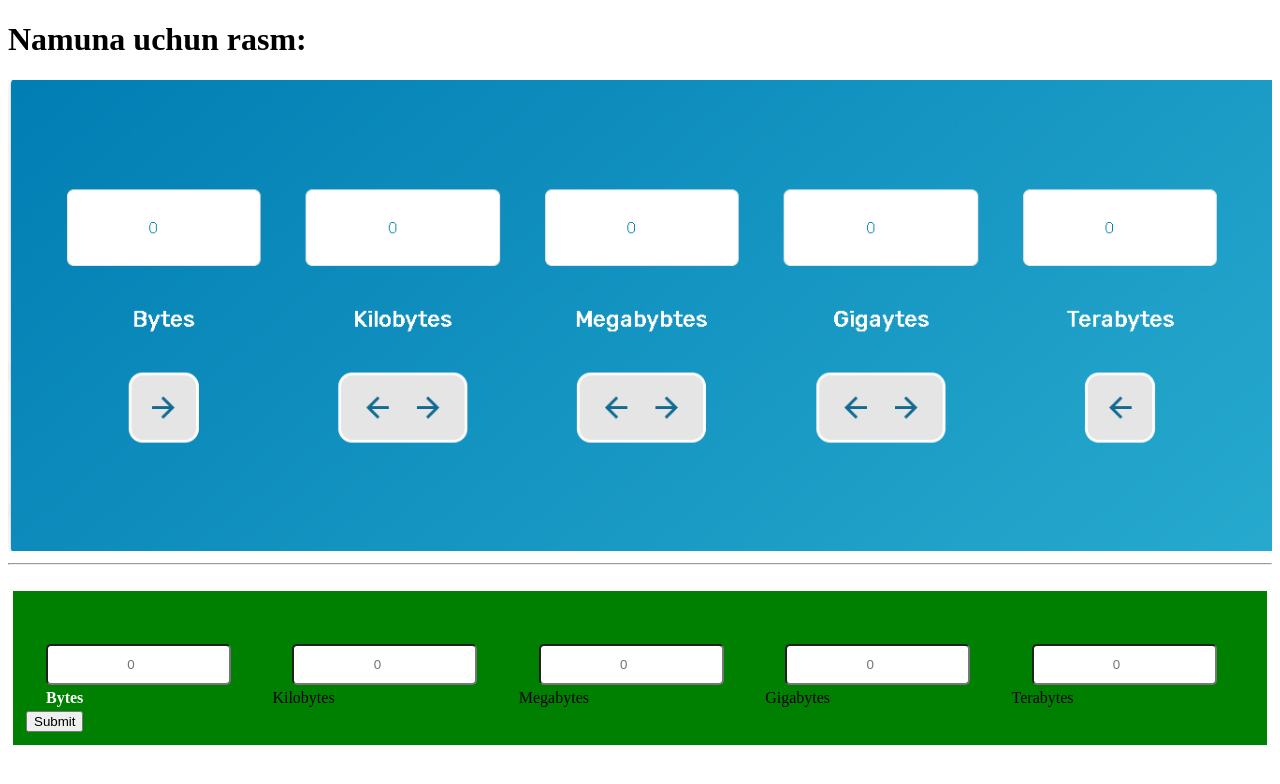
After one commit to SardorKhiva/php_praktikum, a PHP site: page /vazifa_07.php in a window 1280 px wide. The commit adds this page. Shown: the top 784 px of the page. Run offline with PHP 8.4, Linux system fonts and the light colour scheme.

Commit message:
formalar bilan ishlash uyga vazifa 7-si mukammalroq ishlanmoqda

```diff
--- a/05_formalar/uyishi/vazifa_05.php
+++ b/05_formalar/uyishi/vazifa_05.php
@@ -49,7 +49,6 @@ if (isset($_POST['num_1']) && !empty($_POST['num_1']) &&
 }
 ?>
 
-
 <h1>Kalkulyator</h1>
 
 <form action="vazifa_05.php" method="post">
--- /dev/null
+++ b/05_formalar/uyishi/vazifa_07.php
@@ -0,0 +1,133 @@
+<?php
+/**
+ * 7. https://whatsabyte.com/P1/byteconverter.htm
+ * Manashu saytga kirib ko`ringlar.
+ * Bu yerda convertor qilishgan.
+ * Yani ma'lumotlarni hajmini kilobayt,
+ * megabayt, terabayt vhkzlarga convert qilib beradi.
+ * Sizlar ham shunaqa qilishingiz kerak.
+ * php html , POST, form lardan foydalanib
+ */
+
+?>
+
+<!DOCTYPE html>
+<html lang="uz">
+<head>
+    <meta charset="UTF-8">
+    <meta name="viewport" content="width=device-width, initial-scale=1.0">
+    <title>Vazifa_07.php</title>
+    <style>
+        .qolip {
+            background-color: green; /* Толщина, стиль и цвет рамки */
+            padding: 10px; /* Отступ между содержимым и рамкой */
+            margin-left: 5px;
+            margin-right: 5px;
+            max-width: 100%;
+        }
+
+        #namuna, .qolip {
+            max-width: 100%; /* Изображение занимает ширину контейнера */
+            height: auto; /* Высота сохраняет пропорции */
+        }
+
+        table {
+            max-width: 100%;
+            width: 100%;
+            height: auto;
+        }
+
+        /*td, input {*/
+        .satr-1 {
+            max-width: 100%;
+            margin-left: 20px;
+            margin-right: 20px;
+            margin-top: 40px;
+            height: 35px;
+            text-align: center;
+            border-radius: 5px;
+        }
+
+        .oq-yozuv {
+            margin-top: 20px;
+            margin-left: 20px;
+            margin-right: 20px;
+            text-align: center;
+            color: white;
+            font-weight: bold;
+        }
+    </style>
+</head>
+<body>
+
+<h1>Namuna uchun rasm: </h1>
+<img id="namuna" src="/05_formalar/uyishi/Formaga%20oid%20vazifalar/data_converter.png"
+     alt="Bu yerda namuna rasmi bor edi">
+<br>
+<hr>
+<br>
+
+<div class="qolip">
+    <form method="post">
+        <table>
+            <tr id="satr-1">
+                <td>
+                    <input class="satr-1" type="number"
+                           name="byte"
+                           id="byte"
+                           placeholder="0">
+
+                </td>
+                <td>
+                    <input class="satr-1" type="number"
+                           name="kb"
+                           id="kb"
+                           placeholder="0">
+                </td>
+                <td>
+                    <input class="satr-1" type="number"
+                           name="mb"
+                           id="mb"
+                           placeholder="0">
+                </td>
+                <td>
+                    <input class="satr-1" type="number"
+                           name="gb"
+                           id="gb"
+                           placeholder="0">
+                </td>
+                <td>
+                    <input class="satr-1" type="number"
+                           name="tb"
+                           id="tb"
+                           placeholder="0">
+                </td>
+            </tr>
+            <tr>
+                <td>
+                    <label class="oq-yozuv" for="byte">Bytes</label>
+                </td>
+                <td>
+                    <label for="kb">Kilobytes</label>
+                </td>
+                <td>
+                    <label for="mb">Megabytes</label>
+                </td>
+                <td>
+                    <label for="gb">Gigabytes</label>
+                </td>
+                <td>
+                    <label for="tb">Terabytes</label>
+                </td>
+            </tr>
+            <tr>
+                <td>
+                    <input type="submit" value="Submit">
+                </td>
+            </tr>
+        </table>
+    </form>
+</div>
+
+</body>
+</html>
```
Also changed, not shown: qoralama/data-conerter.html (added, +147 -0 lines), 05_formalar/uyishi/Formaga oid vazifalar/data_converter.png (added), 05_formalar/uyishi/Formalar_bilan_ishlashga_oid_vazifalar.php (line endings or trailing spaces).
